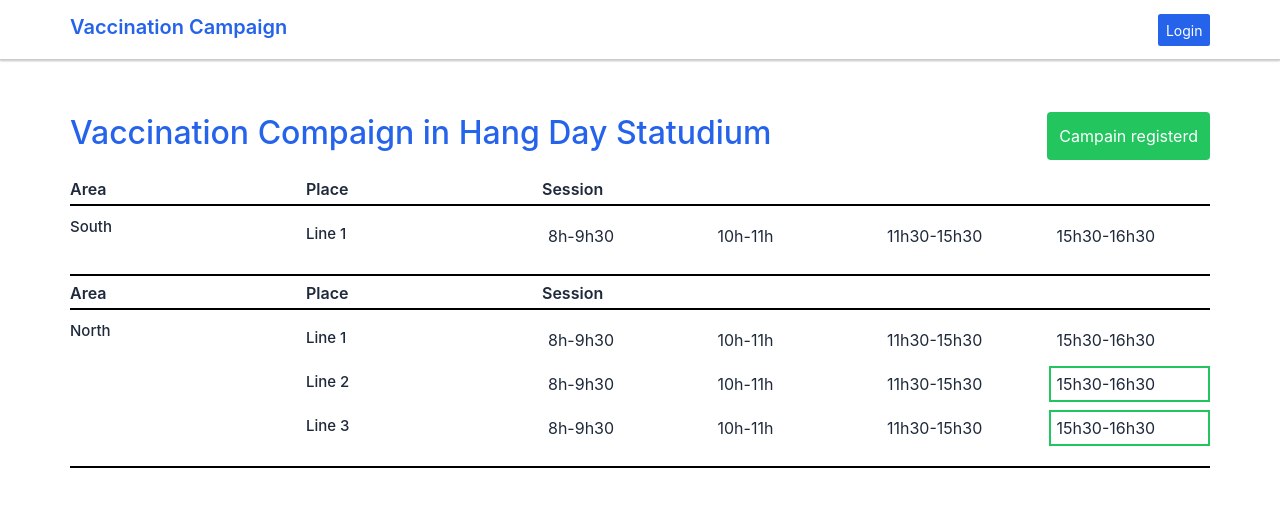
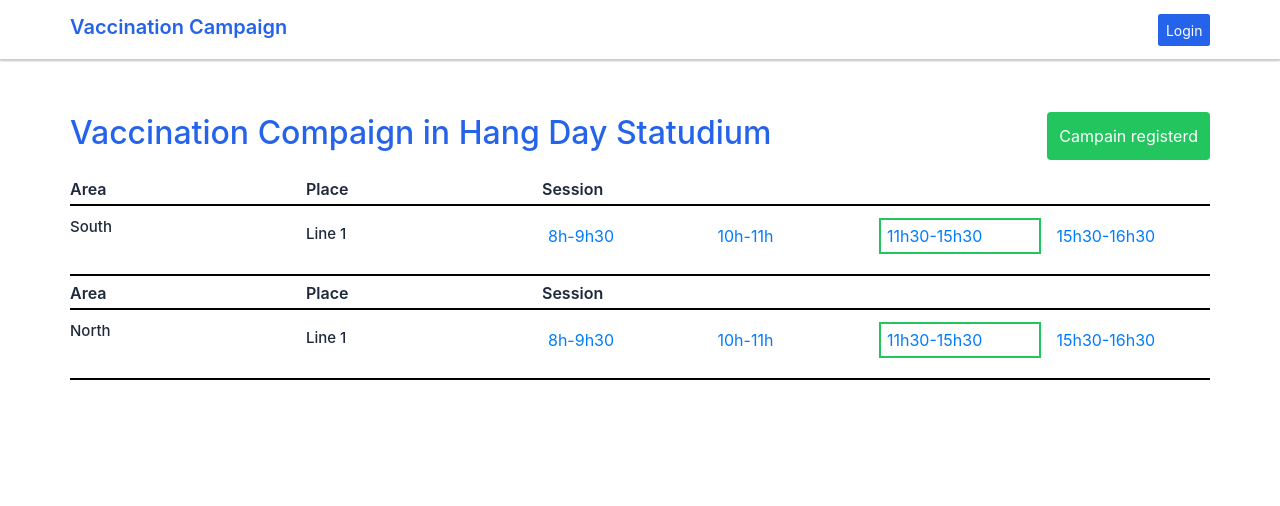
Before and after one commit to nguyencuongdev/Vaccianation-Campaign, a React (Create React App) app: page /campaign/1 in a window 1280 px wide. Shown: the top 506 px of the page. Built offline with nearby package versions, Linux system fonts and the light colour scheme; data requests are answered from the project's data file.

Commit message:
Xây dựng trang chi tiết session

```diff
--- a/db.json
+++ b/db.json
@@ -17,22 +17,34 @@
                 {
                   "id": 1,
                   "type": "Normal Ticket",
-                  "time": "8h-9h30"
+                  "description": " In our fast-changing world traditional forms of education are becoming outdated. We need to redesign our edcucation systems. What are approaches to learning work in this new world?",
+                  "time": "8h-9h30",
+                  "vaccinator": "Pavel Luksha",
+                  "timeEnd": "90h30"
                 },
                 {
                   "id": 2,
-                  "type": "Normal Ticket",
-                  "time": "10h-11h"
+                  "type": "Early Bird",
+                  "description": " In our fast-changing world traditional forms of education are becoming outdated. We need to redesign our edcucation systems. What are approaches to learning work in this new world?",
+                  "time": "10h-11h",
+                  "vaccinator": "Pavel Luksha",
+                  "timeEnd": "90h30"
                 },
                 {
                   "id": 3,
-                  "type": "Normal Ticket",
-                  "time": "11h30-15h30"
+                  "type": "Hotel Package",
+                  "description": " In our fast-changing world traditional forms of education are becoming outdated. We need to redesign our edcucation systems. What are approaches to learning work in this new world?",
+                  "time": "11h30-15h30",
+                  "vaccinator": "Pavel Luksha",
+                  "timeEnd": "90h30"
                 },
                 {
                   "id": 4,
                   "type": "Normal Ticket",
-                  "time": "15h30-16h30"
+                  "description": " In our fast-changing world traditional forms of education are becoming outdated. We need to redesign our edcucation systems. What are approaches to learning work in this new world?",
+                  "time": "15h30-16h30",
+                  "vaccinator": "Pavel Luksha",
+                  "timeEnd": "90h30"
                 }
               ]
             }
@@ -49,74 +61,34 @@
                 {
                   "id": 1,
                   "type": "Normal Ticket",
-                  "time": "8h-9h30"
+                  "description": " In our fast-changing world traditional forms of education are becoming outdated. We need to redesign our edcucation systems. What are approaches to learning work in this new world?",
+                  "time": "8h-9h30",
+                  "vaccinator": "Pavel Luksha",
+                  "timeEnd": "90h30"
                 },
                 {
                   "id": 2,
                   "type": "Early Bird",
-                  "time": "10h-11h"
+                  "description": " In our fast-changing world traditional forms of education are becoming outdated. We need to redesign our edcucation systems. What are approaches to learning work in this new world?",
+                  "time": "10h-11h",
+                  "vaccinator": "Pavel Luksha",
+                  "timeEnd": "90h30"
                 },
                 {
                   "id": 3,
-                  "type": "Normal Ticket",
-                  "time": "11h30-15h30"
+                  "type": "Hotel Package",
+                  "description": " In our fast-changing world traditional forms of education are becoming outdated. We need to redesign our edcucation systems. What are approaches to learning work in this new world?",
+                  "time": "11h30-15h30",
+                  "vaccinator": "Pavel Luksha",
+                  "timeEnd": "90h30"
                 },
                 {
                   "id": 4,
                   "type": "Normal Ticket",
-                  "time": "15h30-16h30"
-                }
-              ]
-            },
-            {
-              "id": 2,
-              "name": "Line 2",
-              "sessions": [
-                {
-                  "id": 1,
-                  "type": "Normal",
-                  "time": "8h-9h30"
-                },
-                {
-                  "id": 2,
-                  "type": "Early Bird",
-                  "time": "10h-11h"
-                },
-                {
-                  "id": 3,
-                  "type": "Normal",
-                  "time": "11h30-15h30"
-                },
-                {
-                  "id": 4,
-                  "type": "Hotel Package",
-                  "time": "15h30-16h30"
-                }
-              ]
-            },
-            {
-              "id": 3,
-              "name": "Line 3",
-              "sessions": [
-                {
-                  "id": 1,
-                  "type": "Early Bird",
-                  "time": "8h-9h30"
-                },
-                {
-                  "id": 2,
-                  "type": "Normal",
-                  "time": "10h-11h"
-                },
-                {
-                  "id": 3,
-                  "type": "Early Bird",
-                  "time": "11h30-15h30"
-                },
-                {
-                  "id": 4,
-                  "type": "Hotel Package",
-                  "time": "15h30-16h30"
+                  "description": " In our fast-changing world traditional forms of education are becoming outdated. We need to redesign our edcucation systems. What are approaches to learning work in this new world?",
+                  "time": "15h30-16h30",
+                  "vaccinator": "Pavel Luksha",
+                  "timeEnd": "90h30"
                 }
               ]
             }
@@ -175,22 +147,34 @@
                 {
                   "id": 1,
                   "type": "Normal Ticket",
-                  "time": "8h-9h30"
+                  "description": " In our fast-changing world traditional forms of education are becoming outdated. We need to redesign our edcucation systems. What are approaches to learning work in this new world?",
+                  "time": "8h-9h30",
+                  "vaccinator": "Pavel Luksha",
+                  "timeEnd": "90h30"
                 },
                 {
                   "id": 2,
-                  "type": "Normal Ticket",
-                  "time": "10h-11h"
+                  "type": "Early Bird",
+                  "description": " In our fast-changing world traditional forms of education are becoming outdated. We need to redesign our edcucation systems. What are approaches to learning work in this new world?",
+                  "time": "10h-11h",
+                  "vaccinator": "Pavel Luksha",
+                  "timeEnd": "90h30"
                 },
                 {
                   "id": 3,
-                  "type": "Normal Ticket",
-                  "time": "11h30-15h30"
+                  "type": "Hotel Package",
+                  "description": " In our fast-changing world traditional forms of education are becoming outdated. We need to redesign our edcucation systems. What are approaches to learning work in this new world?",
+                  "time": "11h30-15h30",
+                  "vaccinator": "Pavel Luksha",
+                  "timeEnd": "90h30"
                 },
                 {
                   "id": 4,
                   "type": "Normal Ticket",
-                  "time": "15h30-16h30"
+                  "description": " In our fast-changing world traditional forms of education are becoming outdated. We need to redesign our edcucation systems. What are approaches to learning work in this new world?",
+                  "time": "15h30-16h30",
+                  "vaccinator": "Pavel Luksha",
+                  "timeEnd": "90h30"
                 }
               ]
             }
@@ -207,22 +191,34 @@
                 {
                   "id": 1,
                   "type": "Normal Ticket",
-                  "time": "8h-9h30"
+                  "description": " In our fast-changing world traditional forms of education are becoming outdated. We need to redesign our edcucation systems. What are approaches to learning work in this new world?",
+                  "time": "8h-9h30",
+                  "vaccinator": "Pavel Luksha",
+                  "timeEnd": "90h30"
                 },
                 {
                   "id": 2,
                   "type": "Early Bird",
-                  "time": "10h-11h"
+                  "description": " In our fast-changing world traditional forms of education are becoming outdated. We need to redesign our edcucation systems. What are approaches to learning work in this new world?",
+                  "time": "10h-11h",
+                  "vaccinator": "Pavel Luksha",
+                  "timeEnd": "90h30"
                 },
                 {
                   "id": 3,
-                  "type": "Normal Ticket",
-                  "time": "11h30-15h30"
+                  "type": "Hotel Package",
+                  "description": " In our fast-changing world traditional forms of education are becoming outdated. We need to redesign our edcucation systems. What are approaches to learning work in this new world?",
+                  "time": "11h30-15h30",
+                  "vaccinator": "Pavel Luksha",
+                  "timeEnd": "90h30"
                 },
                 {
                   "id": 4,
                   "type": "Normal Ticket",
-                  "time": "15h30-16h30"
+                  "description": " In our fast-changing world traditional forms of education are becoming outdated. We need to redesign our edcucation systems. What are approaches to learning work in this new world?",
+                  "time": "15h30-16h30",
+                  "vaccinator": "Pavel Luksha",
+                  "timeEnd": "90h30"
                 }
               ]
             },
@@ -232,23 +228,35 @@
               "sessions": [
                 {
                   "id": 1,
-                  "type": "Normal",
-                  "time": "8h-9h30"
+                  "type": "Normal Ticket",
+                  "description": " In our fast-changing world traditional forms of education are becoming outdated. We need to redesign our edcucation systems. What are approaches to learning work in this new world?",
+                  "time": "8h-9h30",
+                  "vaccinator": "Pavel Luksha",
+                  "timeEnd": "90h30"
                 },
                 {
                   "id": 2,
                   "type": "Early Bird",
-                  "time": "10h-11h"
+                  "description": " In our fast-changing world traditional forms of education are becoming outdated. We need to redesign our edcucation systems. What are approaches to learning work in this new world?",
+                  "time": "10h-11h",
+                  "vaccinator": "Pavel Luksha",
+                  "timeEnd": "90h30"
                 },
                 {
                   "id": 3,
-                  "type": "Normal",
-                  "time": "11h30-15h30"
+                  "type": "Hotel Package",
+                  "description": " In our fast-changing world traditional forms of education are becoming outdated. We need to redesign our edcucation systems. What are approaches to learning work in this new world?",
+                  "time": "11h30-15h30",
+                  "vaccinator": "Pavel Luksha",
+                  "timeEnd": "90h30"
                 },
                 {
                   "id": 4,
-                  "type": "Hotel Package",
-                  "time": "15h30-16h30"
+                  "type": "Normal Ticket",
+                  "description": " In our fast-changing world traditional forms of education are becoming outdated. We need to redesign our edcucation systems. What are approaches to learning work in this new world?",
+                  "time": "15h30-16h30",
+                  "vaccinator": "Pavel Luksha",
+                  "timeEnd": "90h30"
                 }
               ]
             },
@@ -258,23 +266,35 @@
               "sessions": [
                 {
                   "id": 1,
-                  "type": "Early Bird",
-                  "time": "8h-9h30"
+                  "type": "Normal Ticket",
+                  "description": " In our fast-changing world traditional forms of education are becoming outdated. We need to redesign our edcucation systems. What are approaches to learning work in this new world?",
+                  "time": "8h-9h30",
+                  "vaccinator": "Pavel Luksha",
+                  "timeEnd": "90h30"
                 },
                 {
                   "id": 2,
-                  "type": "Normal",
-                  "time": "10h-11h"
+                  "type": "Early Bird",
+                  "description": " In our fast-changing world traditional forms of education are becoming outdated. We need to redesign our edcucation systems. What are approaches to learning work in this new world?",
+                  "time": "10h-11h",
+                  "vaccinator": "Pavel Luksha",
+                  "timeEnd": "90h30"
                 },
                 {
                   "id": 3,
-                  "type": "Early Bird",
-                  "time": "11h30-15h30"
+                  "type": "Hotel Package",
+                  "description": " In our fast-changing world traditional forms of education are becoming outdated. We need to redesign our edcucation systems. What are approaches to learning work in this new world?",
+                  "time": "11h30-15h30",
+                  "vaccinator": "Pavel Luksha",
+                  "timeEnd": "90h30"
                 },
                 {
                   "id": 4,
-                  "type": "Hotel Package",
-                  "time": "15h30-16h30"
+                  "type": "Normal Ticket",
+                  "description": " In our fast-changing world traditional forms of education are becoming outdated. We need to redesign our edcucation systems. What are approaches to learning work in this new world?",
+                  "time": "15h30-16h30",
+                  "vaccinator": "Pavel Luksha",
+                  "timeEnd": "90h30"
                 }
               ]
             }
@@ -330,6 +350,19 @@
       "createAt": "2023-10-14T15:27:40.178Z",
       "idUser": 1,
       "id": 1
+    },
+    {
+      "name": "Vaccination Compaign in My Dinh Statudium",
+      "ticketType": "Normal Ticket",
+      "total": 270,
+      "servicesAdd": [
+        "Trainng and movat",
+        "Education ecosystem",
+        "Designiing shills path"
+      ],
+      "createAt": "2023-10-14T15:34:12.914Z",
+      "idUser": 1,
+      "id": 2
     }
   ],
   "users": [
--- a/src/components/CampaignList/CampaignListSelector.js
+++ b/src/components/CampaignList/CampaignListSelector.js
@@ -1,3 +1 @@
-import { createSelector } from '@reduxjs/toolkit';
-
 export const campaignListSelector = (state) => state.campaignList;
--- a/src/configs/router.js
+++ b/src/configs/router.js
@@ -1,7 +1,7 @@
 const routers = {
     home: '/',
     campaignAgenda: '/campaign/:id',
-    sessionDetail: '/campaign/:id/:session',
+    sessionDetail: '/campaign/:id/:place/:session',
     login: '/login',
     signup: '/signup',
 }
--- a/src/pages/CampaignAgendaPage/CampaignAgenda.jsx
+++ b/src/pages/CampaignAgendaPage/CampaignAgenda.jsx
@@ -1,4 +1,5 @@
 import { useState, useEffect, useRef } from 'react';
+import { Link } from 'react-router-dom';
 import classnames from 'classnames/bind';
 import styles from './CampaignAgendaPage.module.scss';
 import { CampaignSevice } from '~/services';
@@ -36,7 +37,7 @@ function CampaignAgeda() {
         // eslint-disable-next-line react-hooks/exhaustive-deps
     }, [campaignId]);
 
-
+    console.log(pathName);
     const campaignRegisterRef = useRef(null);
     const handleShowFormCampaignRegistration = () => campaignRegisterRef.current.showFormRegistration();
 
@@ -88,7 +89,11 @@ function CampaignAgeda() {
                                                                             'active': session?.type === inforCampaignIfRegisted?.ticketType
                                                                         })}
                                                                     >
-                                                                        {session.time}
+                                                                        <Link
+                                                                            to={pathName.join('/') + '/' + item?.id + '/' + session?.id}
+                                                                        >
+                                                                            {session.time}
+                                                                        </Link>
                                                                     </span>
                                                                 )
                                                             }
@@ -110,7 +115,7 @@ function CampaignAgeda() {
                     id={campaignState?.id}
                 />
             </div>
-        </div>
+        </div >
     );
 }
 
--- /dev/null
+++ b/src/pages/DetailSessionCampaignPage/DetailSessionCampaignPage.js
@@ -0,0 +1,43 @@
+import {/*useState,*/ useEffect } from 'react';
+import classnames from 'classnames/bind';
+import styles from './DetailSessionCampaignPage.module.scss';
+
+const cx = classnames.bind(styles);
+
+function DetailSessionCampaignPage() {
+    // const [session, setSession] = useState(null);
+
+    let pathName = window.location.pathname.split('/');
+    let campaignId = pathName[2];
+    let placeId = pathName[3];
+    let sessionId = pathName[4];
+    console.log(campaignId + ' ' + placeId + ' ' + sessionId);
+
+    useEffect(() => {
+        //call api lên sever để lấy thông tin chi tiết của session theo id session, id place, id campaign
+    }, [campaignId, placeId, sessionId]);
+
+    return (
+        <div className={cx('wrapper', 'row')}>
+            <div className={cx('col', 'px-0')}>
+                <div className={cx('detail-session')}>
+                    <div className={cx('detail-session-title')}>
+                        <h2 className={cx('detail-session--title-text')}>Session Detail</h2>
+                        <span className={cx('detail-session-type')}>Normal</span>
+                    </div>
+                </div>
+                <div className={cx('detail-session')}>
+                    <p className={cx('detail-session-des')}>
+                        In our fast-changing world traditional forms of education are becoming outdated. We need to redesign our edcucation systems. What are approaches to learning work in this new world?
+                    </p>
+                    <p className={cx('detail-session-vaccinator')}>Pavel Luksha</p>
+                    <p className={cx('detail-session-timeStart')}>Start: 2021-01-01</p>
+                    <p className={cx('detail-session-timeEnd')}>End: 2021-01-01</p>
+                    <p className={cx('detail-session-const')}>Const: 30</p>
+                </div>
+            </div>
+        </div>
+    );
+}
+
+export default DetailSessionCampaignPage;
--- /dev/null
+++ b/src/pages/DetailSessionCampaignPage/DetailSessionCampaignPage.module.scss
@@ -0,0 +1,30 @@
+.detail-session-title {
+    display: flex;
+    justify-content: space-between;
+    align-items: center;
+    margin-bottom: 20px;
+}
+
+.detail-session--title-text {
+    font-size: 3.2rem;
+    color: var(--primary-color);
+}
+
+.detail-session-type {
+    font-size: 2.4rem;
+    font-weight: 600;
+}
+
+.detail-session-des {
+    font-size: 1.6rem;
+    text-align: justify;
+}
+
+.detail-session-const,
+.detail-session-timeEnd,
+.detail-session-timeStart,
+.detail-session-vaccinator {
+    font-size: 1.6rem;
+    font-weight: 600;
+    margin-bottom: 4px;
+}
--- /dev/null
+++ b/src/pages/DetailSessionCampaignPage/index.js
@@ -0,0 +1 @@
+export { default as DetailSessionCampaignPage } from './DetailSessionCampaignPage.js';
--- a/src/pages/index.js
+++ b/src/pages/index.js
@@ -1,3 +1,4 @@
 export { HomePage } from './HomePage';
 export { CampaignAgendaPage } from './CampaignAgendaPage';
 export { CampaignSessionDetailPage } from './CampaignSessionDetailPage';
+export { DetailSessionCampaignPage } from './DetailSessionCampaignPage';
--- a/src/routers/router.js
+++ b/src/routers/router.js
@@ -1,7 +1,6 @@
 import { routers } from '~/configs';
-import { HomePage, CampaignAgendaPage } from '../pages';
+import { HomePage, CampaignAgendaPage, DetailSessionCampaignPage } from '../pages';
 import { DefaultLayout } from '~/layouts';
-import { VaccineRegistration } from '~/components/VaccineRegistration';
 
 const router_public = [
     {
@@ -16,7 +15,7 @@ const router_public = [
     },
     {
         path: routers.sessionDetail,
-        component: VaccineRegistration,
+        component: DetailSessionCampaignPage,
     },
     // {
     //     path: routers.login,
```
